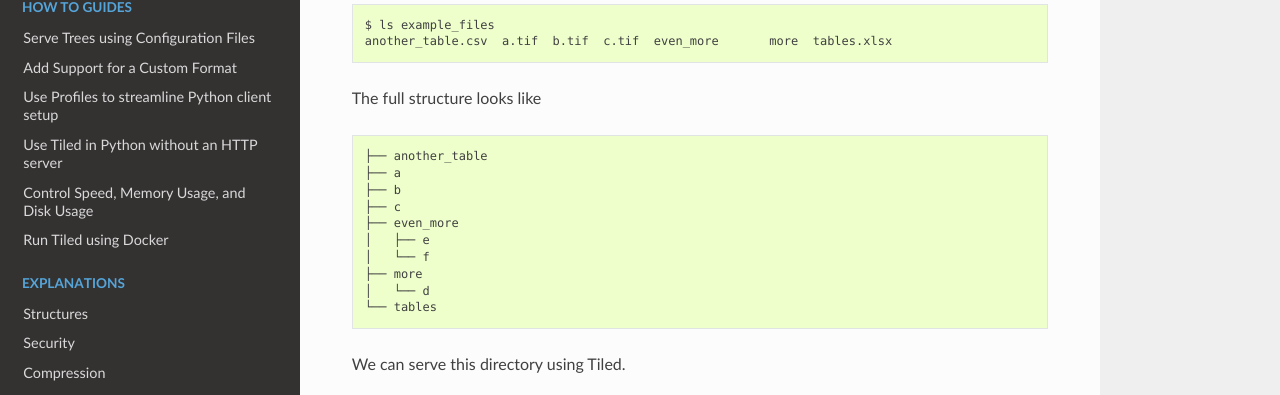
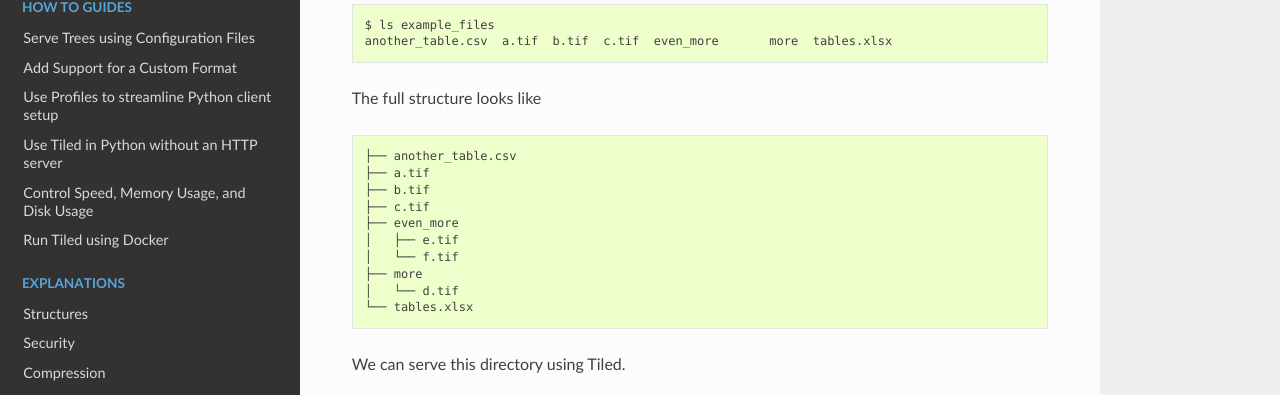
Before and after one commit to bluesky/tiled, a Sphinx documentation site: the page built from docs/source/tutorials/serving-files.md, in a window 1280 px wide and 900 px high, scrolled down 305 px. Shown: the part 111-506 px from the top of the window. Built offline with Sphinx 7.4.7 and the Read the Docs theme 2.0.0, drawn with Linux system fonts in a browser that asks for light colours; pages that are not in the unit, such as notebooks, are missing from menus.

Commit message:
Revert mistaken updated. The *files* still have extensions, of course.

````diff
--- a/docs/source/tutorials/serving-files.md
+++ b/docs/source/tutorials/serving-files.md
@@ -21,16 +21,16 @@ another_table.csv  a.tif  b.tif  c.tif  even_more	more  tables.xlsx
 The full structure looks like
 
 ```
-├── another_table
-├── a
-├── b
-├── c
+├── another_table.csv
+├── a.tif
+├── b.tif
+├── c.tif
 ├── even_more
-│   ├── e
-│   └── f
+│   ├── e.tif
+│   └── f.tif
 ├── more
-│   └── d
-└── tables
+│   └── d.tif
+└── tables.xlsx
 ```
 
 We can serve this directory using Tiled.
````
